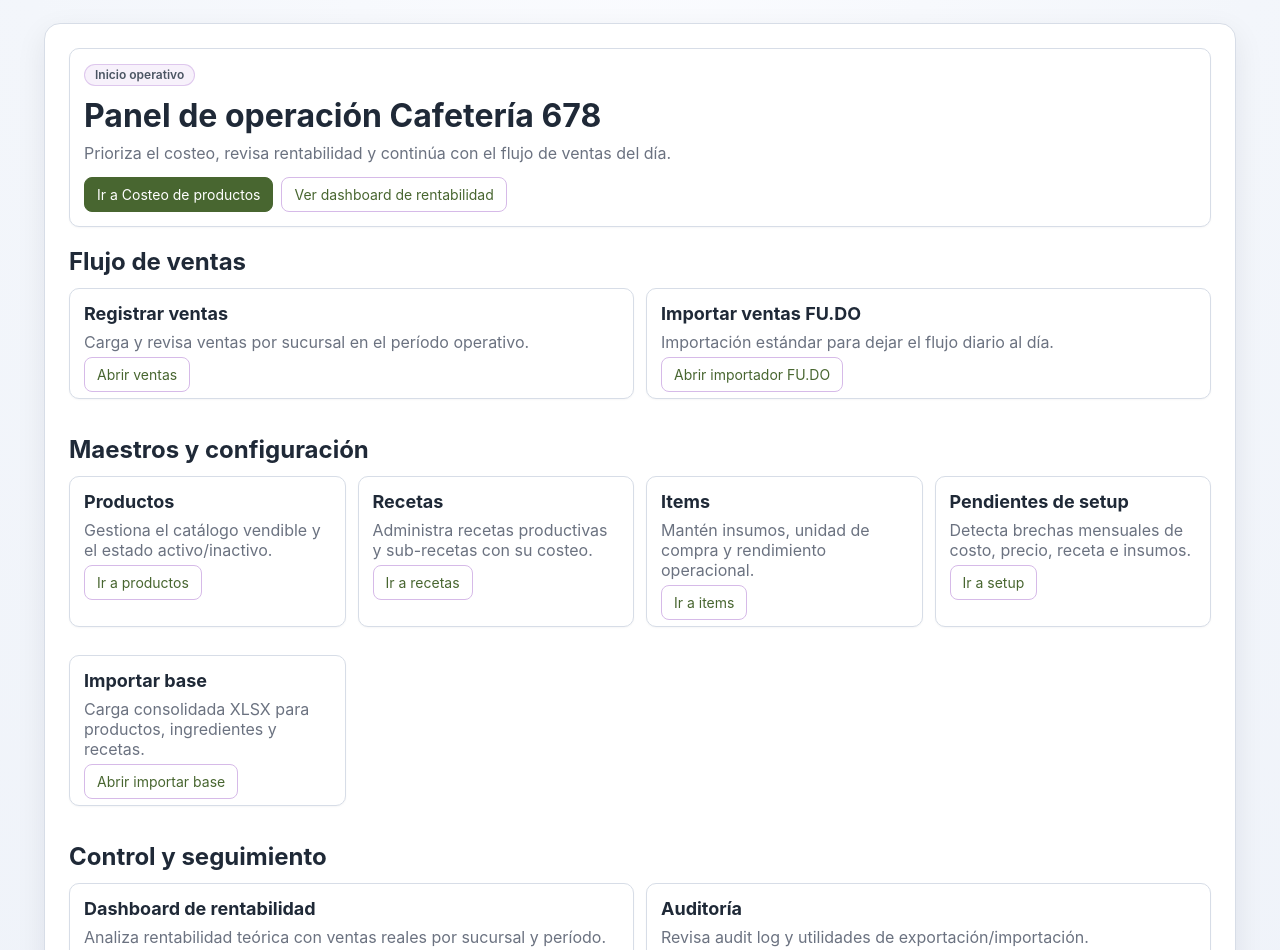
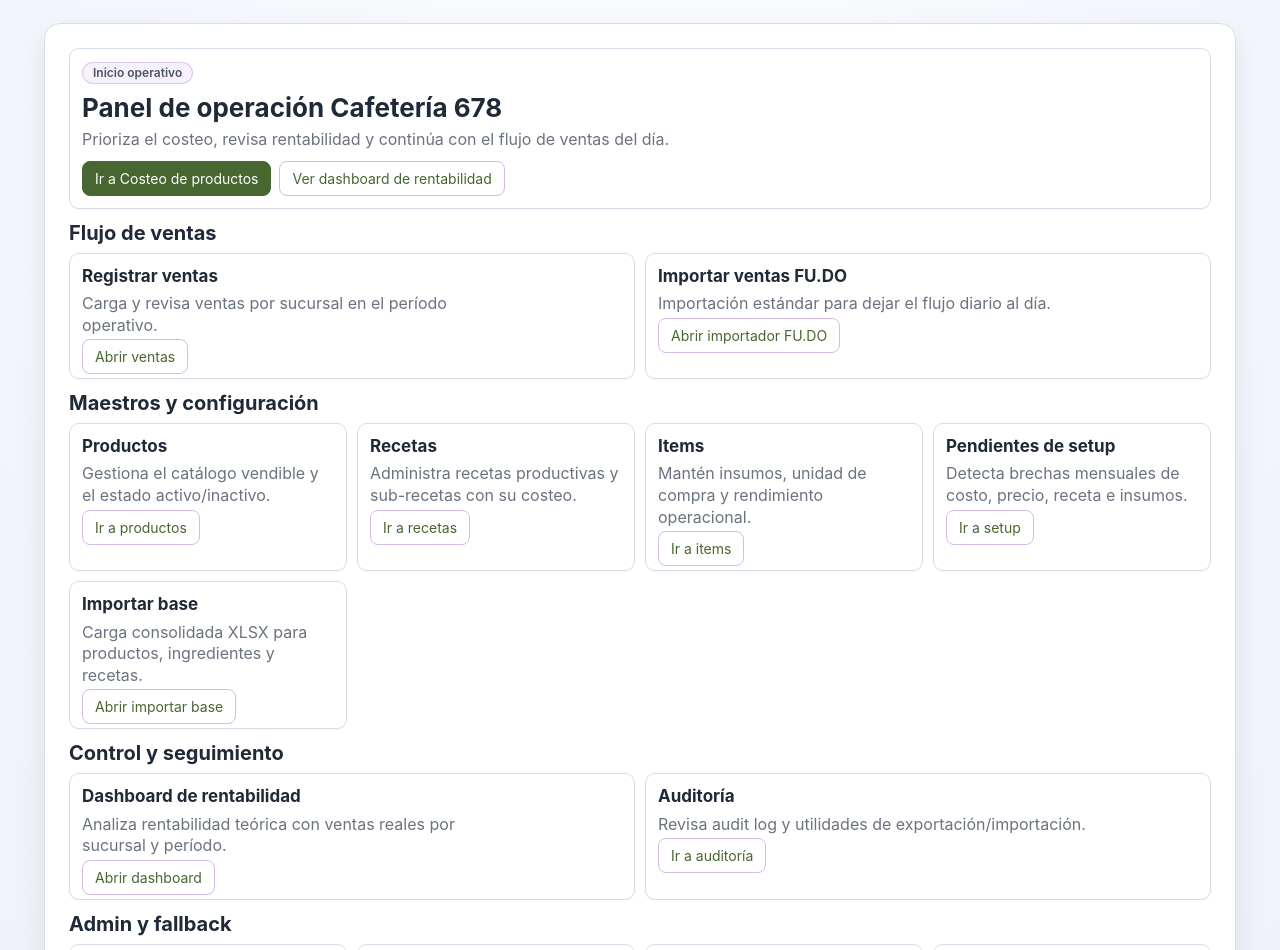
Before and after one commit to NicoChapiro/cafeteria-678-dashboard, a Next.js app: page / in a window 1280 px wide. Shown: the part 122-1072 px from the top of the page. Built offline with nearby package versions, Linux system fonts and the light colour scheme.

Commit message:
style(home): compact desktop spacing and card density

```diff
--- a/app/page.tsx
+++ b/app/page.tsx
@@ -101,9 +101,11 @@ const adminFallbackSections: Section[] = [
 
 function renderSectionCards(items: Section[]) {
   return items.map((section) => (
-    <article key={section.href} className="card">
-      <h3 className="cardTitle">{section.title}</h3>
-      <p className="muted" style={{ marginBottom: 12 }}>
+    <article key={section.href} className="card" style={{ padding: 12, marginBottom: 0 }}>
+      <h3 className="cardTitle" style={{ marginBottom: 6, fontSize: 17, lineHeight: 1.25 }}>
+        {section.title}
+      </h3>
+      <p className="muted" style={{ marginBottom: 10, maxWidth: 54 * 8, lineHeight: 1.35 }}>
         {section.description}
       </p>
       <Link className="btnSecondary" href={section.href}>
@@ -115,13 +117,13 @@ function renderSectionCards(items: Section[]) {
 
 export default function HomePage() {
   return (
-    <main>
-      <header className="card" style={{ marginBottom: 20 }}>
-        <span className="badge badge--info" style={{ marginBottom: 10 }}>
+    <main style={{ display: 'grid', gap: 12 }}>
+      <header className="card" style={{ marginBottom: 0, padding: 12 }}>
+        <span className="badge badge--info" style={{ marginBottom: 8 }}>
           Inicio operativo
         </span>
-        <h1 style={{ margin: '0 0 8px 0' }}>Panel de operación Cafetería 678</h1>
-        <p className="muted" style={{ marginBottom: 14 }}>
+        <h1 style={{ margin: '0 0 6px 0', fontSize: 26, lineHeight: 1.2 }}>Panel de operación Cafetería 678</h1>
+        <p className="muted" style={{ marginBottom: 10, maxWidth: 76 * 8, lineHeight: 1.35 }}>
           Prioriza el costeo, revisa rentabilidad y continúa con el flujo de ventas del día.
         </p>
         <div style={{ display: 'flex', gap: 8, flexWrap: 'wrap' }}>
@@ -134,24 +136,44 @@ export default function HomePage() {
         </div>
       </header>
 
-      <section aria-label="Flujo de ventas" style={{ marginBottom: 16 }}>
-        <h2 style={{ marginBottom: 12 }}>Flujo de ventas</h2>
-        <div className="grid">{renderSectionCards(salesFlowSections)}</div>
+      <section aria-label="Flujo de ventas">
+        <h2 style={{ margin: '0 0 8px 0', fontSize: 20, lineHeight: 1.2 }}>Flujo de ventas</h2>
+        <div
+          className="grid"
+          style={{ gridTemplateColumns: 'repeat(auto-fit, minmax(250px, 1fr))', gap: 10 }}
+        >
+          {renderSectionCards(salesFlowSections)}
+        </div>
       </section>
 
-      <section aria-label="Maestros y configuración" style={{ marginBottom: 16 }}>
-        <h2 style={{ marginBottom: 12 }}>Maestros y configuración</h2>
-        <div className="grid">{renderSectionCards(masterDataSections)}</div>
+      <section aria-label="Maestros y configuración">
+        <h2 style={{ margin: '0 0 8px 0', fontSize: 20, lineHeight: 1.2 }}>Maestros y configuración</h2>
+        <div
+          className="grid"
+          style={{ gridTemplateColumns: 'repeat(auto-fit, minmax(250px, 1fr))', gap: 10 }}
+        >
+          {renderSectionCards(masterDataSections)}
+        </div>
       </section>
 
-      <section aria-label="Control y seguimiento" style={{ marginBottom: 16 }}>
-        <h2 style={{ marginBottom: 12 }}>Control y seguimiento</h2>
-        <div className="grid">{renderSectionCards(controlSections)}</div>
+      <section aria-label="Control y seguimiento">
+        <h2 style={{ margin: '0 0 8px 0', fontSize: 20, lineHeight: 1.2 }}>Control y seguimiento</h2>
+        <div
+          className="grid"
+          style={{ gridTemplateColumns: 'repeat(auto-fit, minmax(250px, 1fr))', gap: 10 }}
+        >
+          {renderSectionCards(controlSections)}
+        </div>
       </section>
 
       <section aria-label="Admin y fallback">
-        <h2 style={{ marginBottom: 12 }}>Admin y fallback</h2>
-        <div className="grid">{renderSectionCards(adminFallbackSections)}</div>
+        <h2 style={{ margin: '0 0 8px 0', fontSize: 20, lineHeight: 1.2 }}>Admin y fallback</h2>
+        <div
+          className="grid"
+          style={{ gridTemplateColumns: 'repeat(auto-fit, minmax(250px, 1fr))', gap: 10 }}
+        >
+          {renderSectionCards(adminFallbackSections)}
+        </div>
       </section>
     </main>
   );
```
